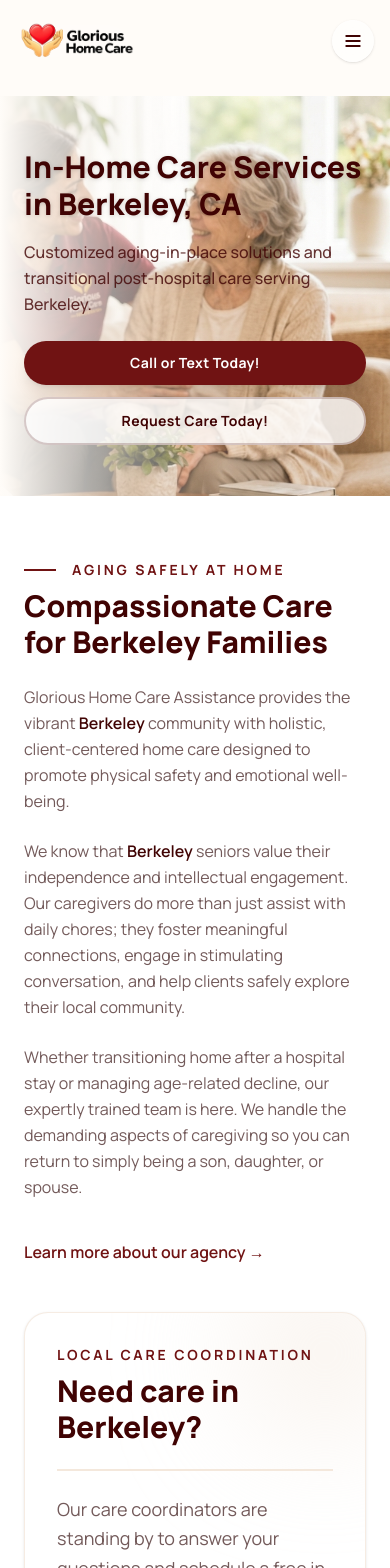
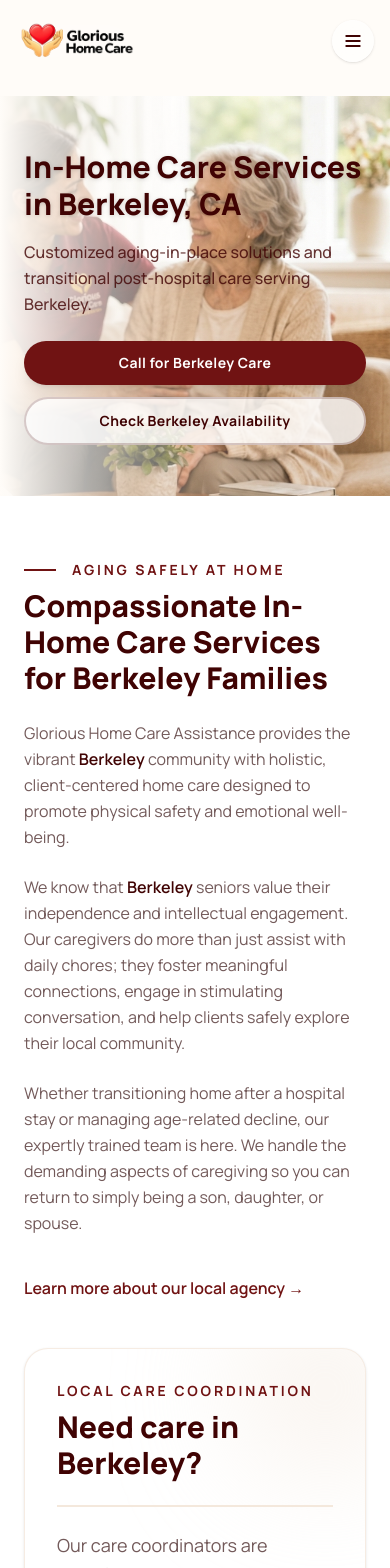
Before and after one commit to mtahaarif/Glorious-Home-Care-Assistance-, a Next.js app: page /locations/berkeley in a window 390 px wide. Shown: the top 1568 px of the page. Built offline with nearby package versions, Linux system fonts and the light colour scheme.

Commit message:
SEO Optimizing the locations [slug] page

```diff
--- a/src/app/locations/[city]/page.tsx
+++ b/src/app/locations/[city]/page.tsx
@@ -3,12 +3,11 @@ import { notFound } from "next/navigation";
 import Link from "next/link";
 import Container from "@/components/Container";
 import Reveal from "@/components/Reveal";
-import { contactInfo, homeCallouts } from "@/data/global";
+import { contactInfo } from "@/data/global";
 import { locationsHero, serviceAreas } from "@/data/locations";
 import { sharedServiceContent } from "@/data/services";
 import { homeServices } from "@/data/home";
 import Image from "next/image";
-// Newly imported dynamic components
 import { ExpandableLocations, ExpandableResources } from "@/components/ExpandableLists";
 
 // 1. Generate static paths for all cities in our locations.ts data
@@ -29,16 +28,20 @@ export async function generateMetadata({ params }: { params: Promise<{ city: str
     };
   }
 
-  const dynamicTitle = `Home Care in ${area.name} | Senior Care At Home`;
-  const optimizedTitle = dynamicTitle.length > 60 ? dynamicTitle.substring(0, 57) + "..." : dynamicTitle;
-
   return {
-    title: optimizedTitle,
-    description: `Trusted caregivers providing at home senior care, personal care, and daily living assistance in ${area.name}, San Jose, and the Bay Area.`,
+    // SEO Fix: 'absolute' prevents the root layout from appending the site name, clearing word repetition & length penalties
+    title: {
+      absolute: `In-Home Care Services in ${area.name}, CA`,
+    },
+    // SEO Fix: Shortened to stay safely under the 1000px limit
+    description: `Trusted in-home care services in ${area.name}, CA. We provide compassionate personal care and senior assistance to help your loved ones safely age at home.`,
+    // SEO Fix: Points directly to this exact city page to clear the "Canonical link points to a different page" error
+    alternates: {
+      canonical: `https://www.glorioushomecareassistance.com/locations/${area.slug}`,
+    },
   };
 }
 
-// Define the comprehensive resource list locally for injection
 const resourceArticles = [
   { title: "Signs A Parent Needs Care", slug: "signs-parent-needs-home-care" },
   { title: "Home Care Costs in San Jose", slug: "home-care-cost-san-jose" },
@@ -52,10 +55,8 @@ const resourceArticles = [
   { title: "Family Caregiver Burnout", slug: "family-caregiver-burnout" }
 ];
 
-// 3. The Dynamic Page Component
 export default async function CityLocationPage({ params }: { params: Promise<{ city: string }> }) {
   const resolvedParams = await params;
-
   const area = serviceAreas.find((a) => a.slug === resolvedParams.city);
 
   if (!area) {
@@ -67,7 +68,6 @@ export default async function CityLocationPage({ params }: { params: Promise<{ c
       {/* 1. HERO BANNER */}
       <section className="relative overflow-hidden bg-background min-h-[400px] md:min-h-[450px] lg:min-h-[500px] flex items-center py-12 md:py-16">
 
-        {/* Background Image Container */}
         <div className="absolute inset-0 z-0">
           <Image
             src={locationsHero.bannerImage}
@@ -97,19 +97,21 @@ export default async function CityLocationPage({ params }: { params: Promise<{ c
 
             <Reveal delay={0.15}>
               <div className="flex flex-col sm:flex-row flex-wrap gap-3 pt-2">
+                {/* SEO Fix: Unique anchor text */}
                 <Link
                   href={contactInfo.phoneHref}
                   aria-label={`Call us about care in ${area.name}`}
                   className="inline-flex w-full sm:w-auto items-center justify-center rounded-full bg-brand-red px-6 py-3 text-sm font-bold tracking-wide text-white shadow-lg transition-all hover:-translate-y-1 hover:bg-brand-red-dark"
                 >
-                  {homeCallouts.callToAction}
+                  Call for {area.name} Care
                 </Link>
+                {/* SEO Fix: Unique anchor text */}
                 <Link
                   href="/request-care"
                   aria-label={`Request care in ${area.name}`}
                   className="inline-flex w-full sm:w-auto items-center justify-center rounded-full border-2 border-brand-ink/20 bg-white/80 backdrop-blur-sm px-6 py-3 text-sm font-bold tracking-wide text-brand-ink transition-all hover:-translate-y-1 hover:bg-white"
                 >
-                  Request Care Today!
+                  Check {area.name} Availability
                 </Link>
               </div>
             </Reveal>
@@ -129,8 +131,9 @@ export default async function CityLocationPage({ params }: { params: Promise<{ c
                   Aging Safely at Home
                 </span>
               </div>
+              {/* SEO Fix: Ensures exact words from H1 are found in the body text */}
               <h2 className="text-3xl md:text-4xl font-extrabold text-brand-ink">
-                Compassionate Care for {area.name} Families
+                Compassionate In-Home Care Services for {area.name} Families
               </h2>
             </div>
 
@@ -153,7 +156,7 @@ export default async function CityLocationPage({ params }: { params: Promise<{ c
               href="/about"
               className="mt-4 inline-block font-semibold text-brand-red hover:underline"
             >
-              Learn more about our agency &rarr;
+              Learn more about our local agency &rarr;
             </Link>
           </Reveal>
 
@@ -176,6 +179,7 @@ export default async function CityLocationPage({ params }: { params: Promise<{ c
                   Our care coordinators are standing by to answer your questions and schedule a free in-home assessment.
                 </p>
 
+                {/* SEO Fix: Unique anchor text isolated by area name */}
                 <Link
                   href={contactInfo.phoneHref}
                   aria-label={`Call our service coordinators at ${contactInfo.phone}`}
@@ -184,7 +188,7 @@ export default async function CityLocationPage({ params }: { params: Promise<{ c
                   <svg xmlns="http://www.w3.org/2000/svg" viewBox="0 0 24 24" width={24} height={24} fill="currentColor" className="h-6 w-6 text-brand-red-dark" aria-hidden="true">
                      <path fillRule="evenodd" d="M1.5 4.5a3 3 0 013-3h1.372c.86 0 1.61.586 1.819 1.42l1.105 4.423a1.875 1.875 0 01-.694 1.955l-1.293.97c-.135.101-.164.249-.126.352a11.285 11.285 0 006.697 6.697c.103.038.25.009.352-.126l.97-1.293a1.875 1.875 0 011.955-.694l4.423 1.105c.834.209 1.42.959 1.42 1.82V19.5a3 3 0 01-3 3h-2.25C8.552 22.5 1.5 15.448 1.5 6.75V4.5z" clipRule="evenodd" />
                   </svg>
-                  {contactInfo.phone}
+                  Call {area.name} Support
                 </Link>
               </div>
             </div>
@@ -220,11 +224,8 @@ export default async function CityLocationPage({ params }: { params: Promise<{ c
               <ul className="flex gap-6 pr-6">
                 {homeServices.services.map((service, index) => (
                   <li key={`original-${index}`} className="shrink-0 flex">
-                    <Link
-                      href="/services"
-                      aria-label={`View ${service.title} services`}
-                      className="w-[320px] sm:w-[380px] flex flex-col rounded-3xl bg-white border border-brand-cream/50 shadow-sm transition-all duration-300 hover:shadow-xl hover:-translate-y-2 group/card overflow-hidden"
-                    >
+                    {/* SEO Fix: Changed outer wrapper to div to avoid massive anchor texts. Applied after:absolute to title */}
+                    <div className="w-[320px] sm:w-[380px] flex flex-col rounded-3xl bg-white border border-brand-cream/50 shadow-sm transition-all duration-300 hover:shadow-xl hover:-translate-y-2 group/card overflow-hidden relative">
                       <div className="relative h-[220px] w-full overflow-hidden bg-brand-cream shrink-0">
                         {service.image && (
                           <Image
@@ -241,23 +242,30 @@ export default async function CityLocationPage({ params }: { params: Promise<{ c
 
                       <div className="p-8 flex flex-col flex-grow">
                         <h3 className="text-xl font-bold text-brand-ink mb-3 group-hover/card:text-brand-red transition-colors">
-                          {service.title}
+                          <Link
+                            href="/services"
+                            aria-label={`View ${service.title} services`}
+                            className="after:absolute after:inset-0 focus:outline-none"
+                          >
+                            {service.title} in {area.name}
+                          </Link>
                         </h3>
                         <p className="text-muted leading-relaxed mb-6 flex-grow">
                           {service.description}
                         </p>
                         <div className="flex items-center gap-2 text-brand-red-dark font-bold text-sm uppercase tracking-wider mt-auto group-hover/card:text-brand-red transition-colors">
-                          Learn More
+                          Service Details
                           <svg className="w-5 h-5 transform transition-transform group-hover/card:translate-x-1" width={20} height={20} fill="none" viewBox="0 0 24 24" stroke="currentColor" aria-hidden="true">
                             <path strokeLinecap="round" strokeLinejoin="round" strokeWidth={2.5} d="M17 8l4 4m0 0l-4 4m4-4H3" />
                           </svg>
                         </div>
                       </div>
-                    </Link>
+                    </div>
                   </li>
                 ))}
               </ul>
 
+              {/* Decorative Clone: Aria-hidden avoids duplicate crawler indexing */}
               <ul className="flex gap-6 pr-6" aria-hidden="true">
                 {homeServices.services.map((service, index) => (
                   <li key={`clone-${index}`} className="shrink-0 flex">
@@ -278,13 +286,13 @@ export default async function CityLocationPage({ params }: { params: Promise<{ c
 
                       <div className="p-8 flex flex-col flex-grow">
                         <div className="text-xl font-bold text-brand-ink mb-3">
-                          {service.title}
+                          {service.title} in {area.name}
                         </div>
                         <p className="text-muted leading-relaxed mb-6 flex-grow">
                           {service.description}
                         </p>
                         <div className="flex items-center gap-2 text-brand-red-dark font-bold text-sm uppercase tracking-wider mt-auto">
-                          Learn More
+                          Service Details
                           <svg className="w-5 h-5 transform" width={20} height={20} fill="none" viewBox="0 0 24 24" stroke="currentColor">
                             <path strokeLinecap="round" strokeLinejoin="round" strokeWidth={2.5} d="M17 8l4 4m0 0l-4 4m4-4H3" />
                           </svg>
@@ -304,7 +312,7 @@ export default async function CityLocationPage({ params }: { params: Promise<{ c
                 href="/services"
                 className="rounded-full border-2 border-brand-red px-8 py-3.5 text-sm font-bold uppercase tracking-wide text-brand-red transition hover:bg-brand-red hover:text-white"
               >
-                See All Services
+                View All {area.name} Services
               </Link>
             </Reveal>
           </div>
@@ -320,42 +328,37 @@ export default async function CityLocationPage({ params }: { params: Promise<{ c
                 Local Care You Can Trust
               </span>
               <h2 className="text-3xl md:text-4xl font-extrabold text-brand-ink mb-6">
-                Premier Home Care in the Bay Area
+                Premier Home Care in {area.name} & The Bay Area
               </h2>
+              {/* SEO Fix: Replaced repeated semantic strong tags to clear duplicate tag warnings */}
               <p className="max-w-4xl mx-auto text-lg text-muted leading-relaxed">
-                Finding the right support for a loved one is crucial. If you're searching for <strong>home care near me</strong>, Glorious Home Care Assistance is dedicated to providing compassionate, top-tier <strong>senior care at home</strong>. Our trained caregivers specialize in comprehensive <strong>personal care San Jose</strong> families can rely on, ensuring safety, dignity, and peace of mind. We are proud to be a leading provider of <strong>in-home care San Jose</strong> residents trust, offering tailored plans for <strong>at home senior care</strong>.
+                Finding the right support for a loved one is crucial. If you're searching for <strong>home care near me</strong> in {area.name}, Glorious Home Care Assistance is dedicated to providing compassionate, top-tier <strong>senior care services</strong>. Our trained caregivers specialize in comprehensive <strong>personal assistance</strong> families can rely on, ensuring safety, dignity, and peace of mind. We are proud to be a leading provider of <strong>in-home living support</strong> residents trust, offering tailored plans for independent aging.
               </p>
             </div>
           </Reveal>
 
-          {/* DYNAMIC EXPANDABLE LOCATIONS GRID */}
           <div className="mb-16 border-t border-brand-cream pt-12">
             <Reveal delay={0.1}>
               <h3 className="text-2xl font-extrabold text-brand-ink text-center mb-8">
                 Communities We Proudly Serve
               </h3>
             </Reveal>
-
-            {/* Passes ALL service areas (30+ items) into the DOM for maximum SEO internal backlinks */}
             <ExpandableLocations locations={serviceAreas} />
           </div>
 
-          {/* DYNAMIC EXPANDABLE RESOURCES PILLS */}
           <div className="mb-16 border-t border-brand-cream pt-12">
             <Reveal delay={0.2}>
               <h3 className="text-2xl font-extrabold text-brand-ink text-center mb-8">
                 Helpful Home Care Resources
               </h3>
             </Reveal>
-
-            {/* Passes ALL resources into the DOM for maximum SEO internal backlinks */}
             <ExpandableResources resources={resourceArticles} />
           </div>
 
           <Reveal delay={0.3}>
             <div className="rounded-3xl bg-white p-8 border border-brand-cream shadow-sm text-center max-w-4xl mx-auto">
               <p className="text-muted leading-relaxed">
-                Our mission is to elevate the standard of <strong>Home care in Bay area</strong> communities. Whether your family requires temporary respite care, daily assistance with activities of daily living, or specialized 24/7 care, our team is equipped to deliver. Experience the difference of premium <strong>at home senior care</strong> designed to keep your loved ones thriving in the comfort of their own home.
+                Our mission is to elevate the standard of <strong>Home care in Bay area</strong> communities. Whether your family requires temporary respite care, daily assistance with activities of daily living, or specialized 24/7 care, our team is equipped to deliver. Experience the difference of premium <strong>at home elder care</strong> designed to keep your loved ones thriving in the comfort of their own home.
               </p>
             </div>
           </Reveal>
@@ -375,20 +378,22 @@ export default async function CityLocationPage({ params }: { params: Promise<{ c
                 {sharedServiceContent.bottomCta.action}
               </p>
 
+              {/* SEO Fix: Appended area name to guarantee distinct anchor text */}
               <Link
                 href={contactInfo.phoneHref}
                 aria-label={`Call us at ${contactInfo.phone}`}
                 className="inline-block transform rounded-full bg-brand-gold px-12 py-5 text-xl font-black text-brand-red-dark shadow-xl transition-all hover:scale-105 hover:bg-white sm:text-2xl"
               >
-                {sharedServiceContent.bottomCta.phone}
+                <span>Start {area.name} Care: {sharedServiceContent.bottomCta.phone}</span>
               </Link>
 
+              {/* SEO Fix: Added context to raw email links */}
               <a
                 href={`mailto:${sharedServiceContent.bottomCta.email}`}
                 aria-label={`Email us at ${sharedServiceContent.bottomCta.email}`}
                 className="mt-4 font-medium text-white/80 transition hover:text-white"
               >
-                {sharedServiceContent.bottomCta.email}
+                Email {area.name} Coordinators: {sharedServiceContent.bottomCta.email}
               </a>
             </div>
 
```
